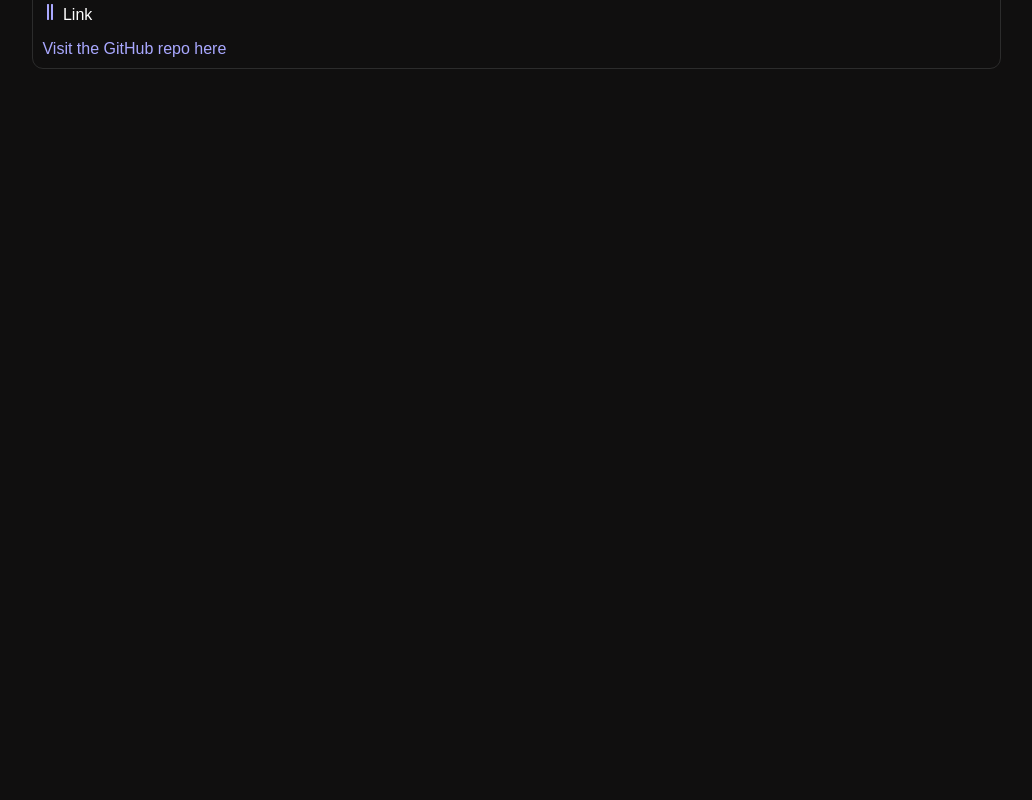
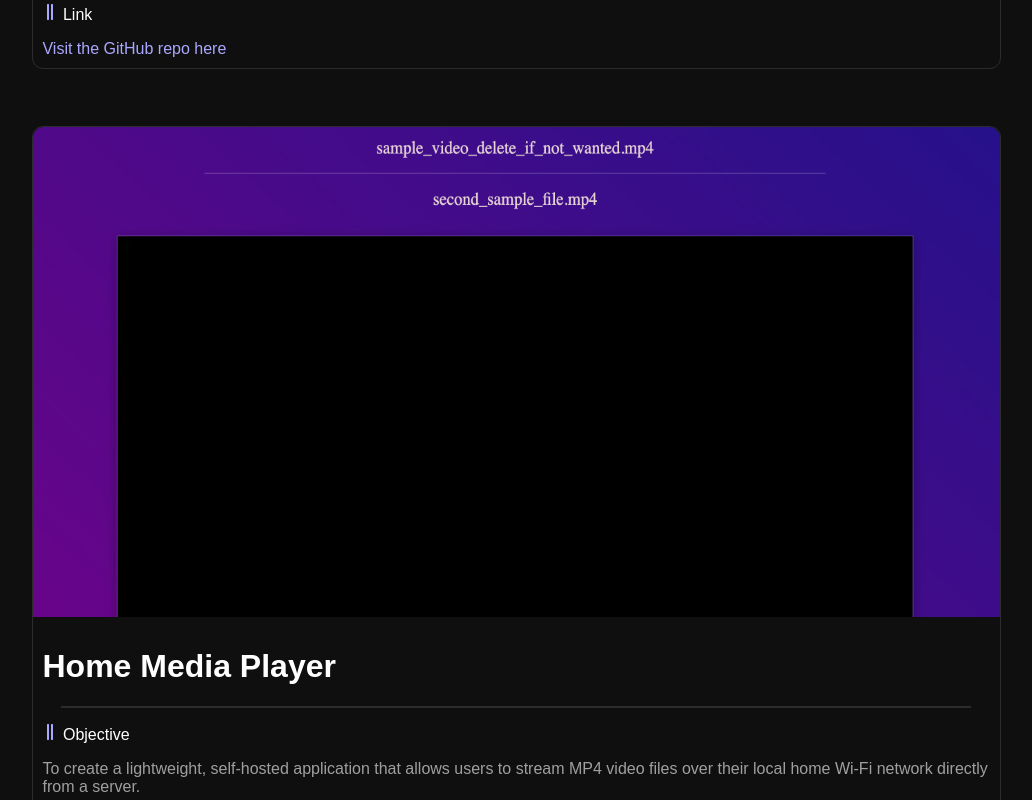
Before and after one commit to skyjager51/Portfolio, a React (Vite) app: page /Projects in a window 1280 px wide. Shown: the part 3820-4620 px from the top of the page, without its empty margins (52-1084 px from the left). Before the commit the page ends 3965 px from the top, so only its background shows below. Built offline with nearby package versions, Linux system fonts and the light colour scheme.

Commit message:
Added additional project in the projects page

```diff
--- a/src/components/Projects.jsx
+++ b/src/components/Projects.jsx
@@ -75,8 +75,32 @@ function Projects(){
 
                 outcome="Gained a comprehensive, practical understanding of user authentication and authorization using
                  Spring Security. Significantly improved skills in database modeling and handling relationship interactions
-                 within the Spring/JPA ecosystem"
+                 within the Spring/JPA ecosystem."
                 link="https://github.com/skyjager51/Web-Note-Application"
+            />
+
+
+            <ProjectDetailedElement
+                img="../../public/home_media_player.png"
+                title="Home Media Player"
+                stack={["Java", "SpringBoot", "Js", "Html", "CSS"]}
+                objective="To create a lightweight, self-hosted application that allows users to stream MP4 video files
+                 over their local home Wi-Fi network directly from a server."
+
+                role="Designed and built the entire application structure, focusing purely on functional backend logic and
+                 secure data streaming."
+
+                techHilights="Video Streaming: Engineered the backend using Java and Spring Boot to serve video content,
+                 implementing necessary HTTP headers and request handling to support robust streaming of MP4 files to a
+                 web client. Stateless Architecture: Designed the application with no database persistence, making it a
+                 stateless server focused exclusively on serving file resources and demonstrating an understanding of pure
+                 resource delivery. First Spring Boot Project: This project served as my fundamental introduction to the Spring
+                 Boot ecosystem, laying the groundwork for more complex projects like the URL Shortener and Web Note Application."
+
+                outcome="Solidified foundational skills in Java web development, resource serving, and utilizing Spring
+                Boot to quickly deploy a fully functional server-side application. Provided essential learning on how to
+                manage media and large file resources over HTTP."
+                link="https://github.com/skyjager51/Home-Media-Player"
             />
         </div>
     );
```
Also changed, not shown: public/home_media_player.png (added).
